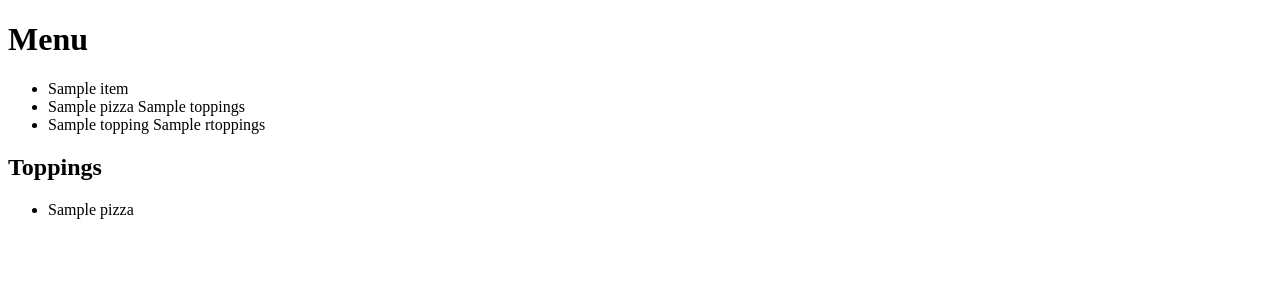
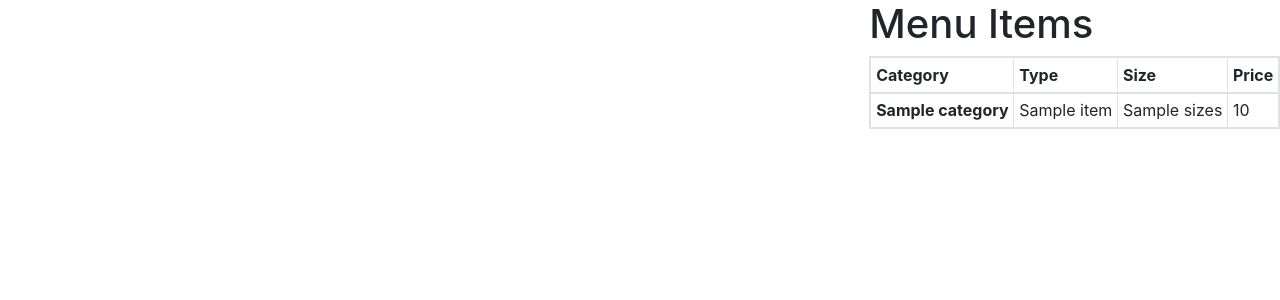
Before and after one commit to jalieb0812/project3, a Django app: template orders/templates/orders/index.html in a window 1280 px wide. Shown: the top 300 px of the page. Run offline with Django 3.2, Linux system fonts and the light colour scheme; the template is opened without the code that fills it: most values are stand-ins (such as "Sample title", 1, 10 or a date in 2020); parts of the project's set-up code (start-up, migrations or seed data) failed here and were passed over; some libraries are stand-ins or nearby versions.

Commit message:
started with menu 5-20-19

```diff
--- a/lecture files/src7/airline/flights/urls.py
+++ b/lecture files/src7/airline/flights/urls.py
@@ -4,6 +4,9 @@ from . import views
 
 urlpatterns = [
     path("", views.index, name="index"),
+    path("resister", views.register, name="register"),
+    path("login", views.login_view, name="index"),
+    path("logout", views.logout_view, name="logout"),
     path("<int:flight_id>", views.flight, name="flight"),
     path("<int:flight_id>/book", views.book, name="book")
 ]
--- /dev/null
+++ b/orders/static/styles.css
@@ -0,0 +1,52 @@
+
+
+main {
+
+  overflow-x: auto;
+  /* scroll horizontally as needed */
+
+
+  /* center contents */
+  text-align: center;
+
+}
+
+.my-menu-flex-container{
+
+  display: flex;
+
+  justify-content: flex-end;
+
+  scroll-behavior: auto;
+
+  overflow-x: auto;
+
+  overflow-y: auto;
+
+
+}
+
+.my-flex-container{
+  border: 2px solid green;
+  height: 100px;
+  margin-bottom: 20px;
+}
+
+.my-flex-container-column{
+  border: 2px solid green;
+  height: 200px;
+  margin-bottom: 20px;
+}
+
+.my-flex-item {
+  background-color: lightgrey;
+  border: 1px dotted grey;
+  height: 48px;
+
+}
+
+.my-flex-item-2{
+  background-color: lightgrey;
+  border: 1px dotted grey;
+  height: 96px;
+}
--- a/orders/templates/orders/base.html
+++ b/orders/templates/orders/base.html
@@ -1,7 +1,20 @@
 <!DOCTYPE html>
 <html lang="en" dir="ltr">
+
   <head>
     <meta charset="utf-8">
+    {% load static %}
+    <link rel="stylesheet" type="text/css" href="{% static 'styles.css' %}">
+    <script src="https://ajax.googleapis.com/ajax/libs/jquery/3.3.1/jquery.min.js"></script>
+    <link rel="stylesheet" href="https://maxcdn.bootstrapcdn.com/bootstrap/4.1.3/css/bootstrap.min.css">
+    <script src="https://maxcdn.bootstrapcdn.com/bootstrap/4.1.3/js/bootstrap.min.js"></script>
+    <script src="https://cdnjs.cloudflare.com/ajax/libs/popper.js/1.14.3/umd/popper.min.js"></script>
+
+<!--
+    <link rel="stylesheet" type="text/css" href="https://cdn.datatables.net/1.10.21/css/jquery.dataTables.css">
+    <script type="text/javascript" charset="utf8" src="https://cdn.datatables.net/1.10.21/js/jquery.dataTables.js"></script>
+    <script src="{% static 'menu.js' %}"></script>
+-->
     <title>{% block title %}{% endblock %}</title>
   </head>
   <body>
--- a/orders/templates/orders/index.html
+++ b/orders/templates/orders/index.html
@@ -1,53 +1,75 @@
 {% extends "orders/base.html" %}
 
 {% block title %}
-  Menu
+Menu
 {% endblock %}
 
-  {% block body %}
-    <h1>Menu</h1>
-
-    <ul>
-
-      {% for item in Menu_Item %}
-      <li>
-          {{ item}}
-
-      </li>
-
-          {% endfor %}
+{% block body %}
+{% load static %}
 
 
-        {% for pizza in Pizza %}
-        <li>
-            {{ pizza }}
 
-            {{ pizza.toppings}}
-        </li>
 
-            {% endfor %}
+<div class="my-menu-flex-container">
 
-            {% for topping in Pizza %}
-            <li>
-                {{ pizza.Topping }}
+<div class="flex-container">
 
-                {{ pizza.rtoppings}}
-            </li>
+<h1>Menu Items</h1>
 
-                {% endfor %}
-    </ul>
+  <table id="full_menu" class="table-responsive display table-bordered table-hover table-sm">
+    <thead>
+      <tr>
+        <th scope="col">Category</th>
+        <th scope="col">Type</th>
+        <th scope="col">Size</th>
+        <th scope="col">Price</th>
+      </tr>
+    </thead>
+    <tbody>
+    {% for item in menu_item %}
+      <tr>
+        <th scope="row">{{item.category}}</th>
 
-    <h2>Toppings</h2>
+        <td>{{item.name}}</td>
+        <td>{{item.sizes}}</td>
+        <td>{{item.price}}</td>
 
-    <ul>
-        {% for topping in Pizza %}
+      </tr>
+    {% endfor %}
 
-        <li>{{ topping }}</li>
+  </tbody>
+    </table>
+</div>
+</div>
 
-        {% empty %}
-        <li> No Toppings.</li>
-          {% endfor %}
 
-    </ul>
+
+
+<!--
+<h3>pizza table</h3>
+  <table class="table-responsive display table-bordered table-hover table-sm">
+    <thead>
+      <tr>
+        <th scope="col">Type</th>
+        <th scope="col">Size</th>
+        <th scope="col">Price</th>
+      </tr>
+    </thead>
+    <tbody>
+    {% for pizza_type in pizza_categories %}
+      <tr>
+        <th scope="row">{{pizza_type.name}}</th>
+
+        <td>{{pizza_type.sizes}}</td>
+        <td>{{pizza_type.price}}</td>
+
+      </tr>
+    {% endfor %}
+
+    </tbody>
+  </table>
+
+</div>
+-->
 
 {% endblock %}
--- a/orders/urls.py
+++ b/orders/urls.py
@@ -3,5 +3,8 @@ from django.urls import path
 from . import views
 #list of urls supported by this app (orders)
 urlpatterns = [
-    path("", views.index, name="index")
+    path("", views.index, name="index"),
+    #path("register", views.register, name="register"),
+    #path("login", views.login_view, name="index"),
+    #path("logout", views.logout_view, name="logout"),
 ]
```
Also changed, not shown: orders/models.py (+11 -11 lines), orders/static/menu.js (added, +31 -0 lines), orders/templates/orders/login.html (added, +9 -0 lines), orders/templates/orders/register.html (added, +9 -0 lines), orders/views.py (+18 -3 lines), db.sqlite3, orders/migrations/0009_auto_20200520_0924.py (added), orders/migrations/0010_auto_20200520_0928.py (added), orders/migrations/0011_auto_20200520_1138.py (added).
